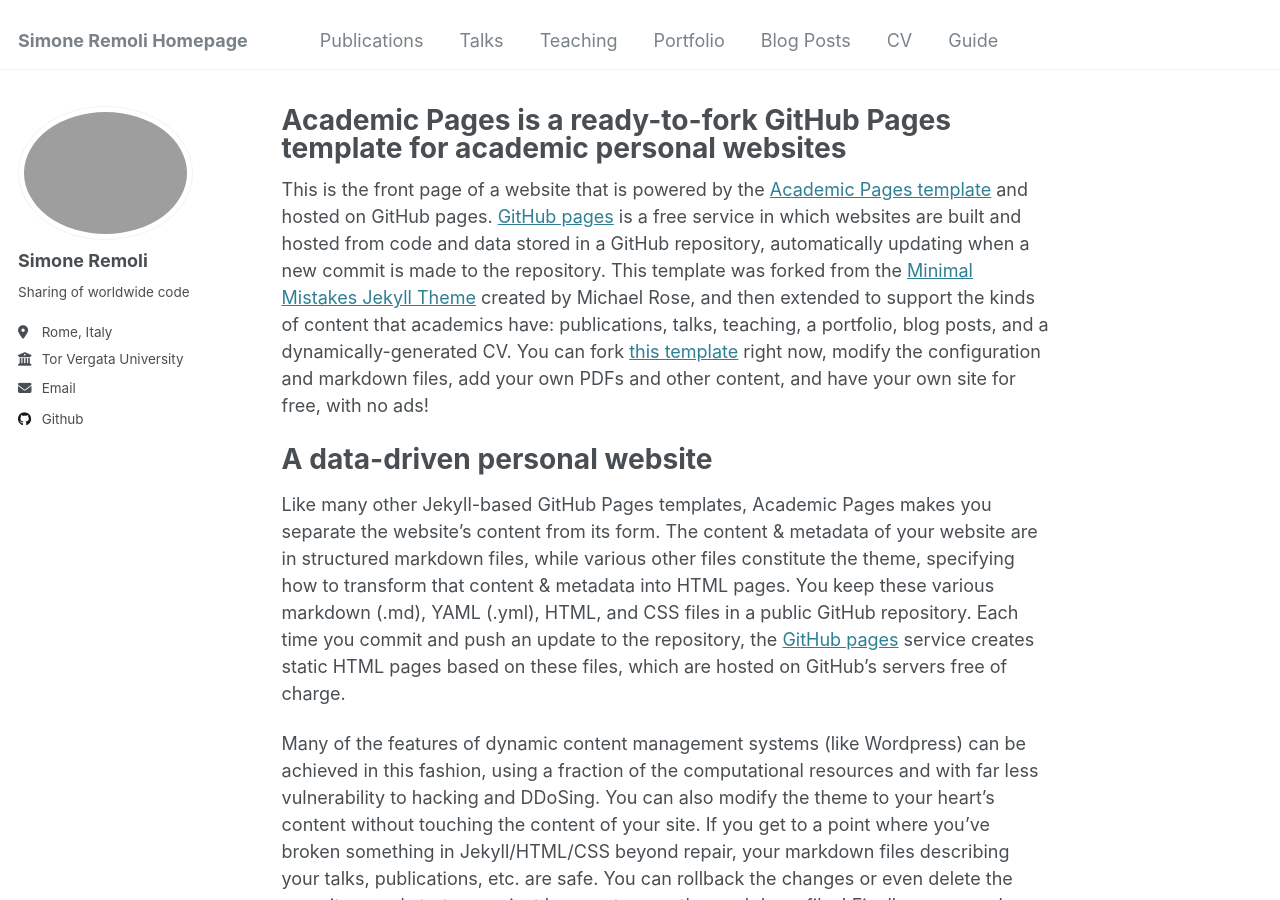
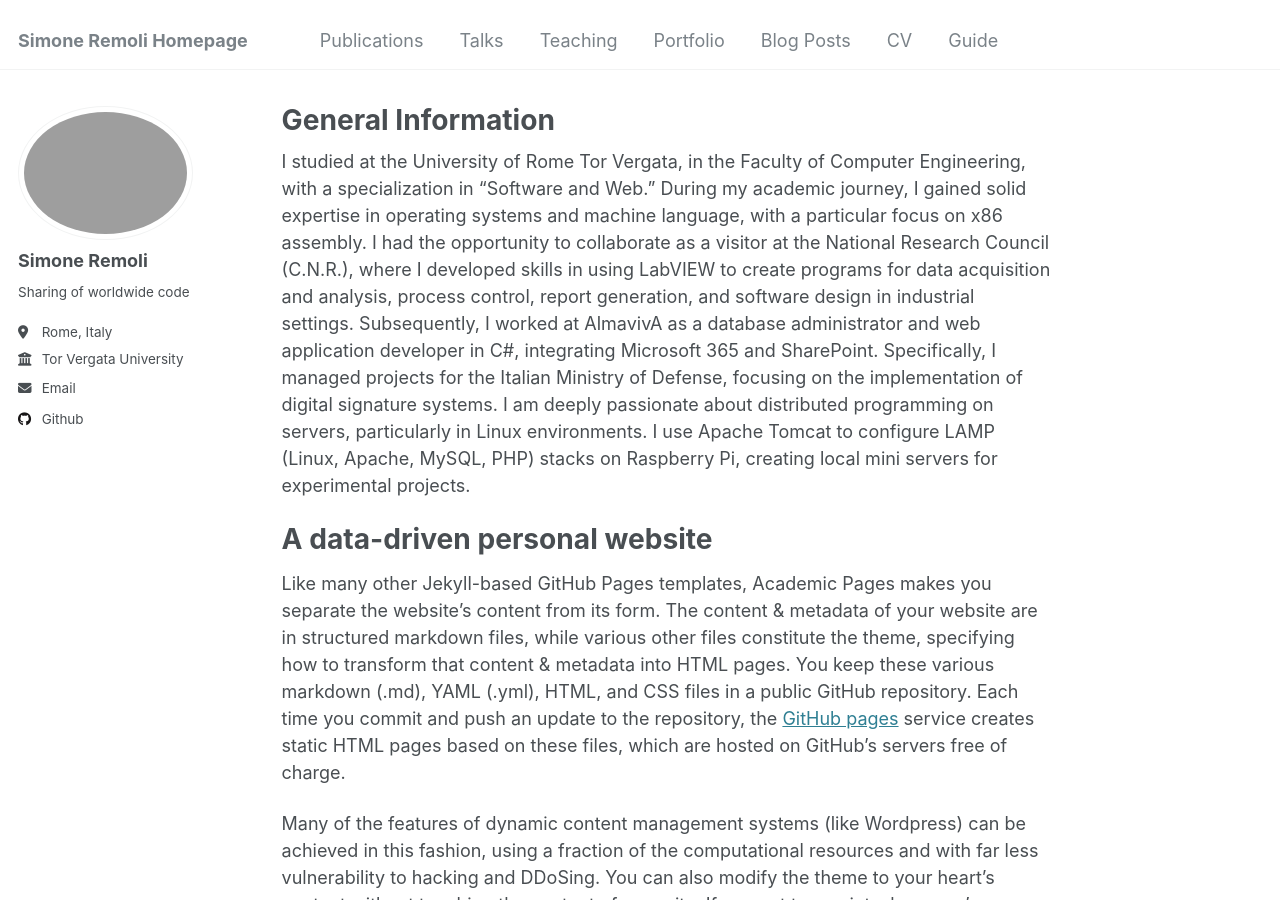
Before and after one commit to SimoneRemoli/SimoneRemoli.github.io, a Jekyll site: the page built from _pages/about.md, in a window 1280 px wide and 900 px high. Built offline with Jekyll 4.4.1, drawn with Linux system fonts in a browser that asks for light colours.

Commit message:
Update about.md

```diff
--- a/_pages/about.md
+++ b/_pages/about.md
@@ -1,13 +1,25 @@
 ---
 permalink: /
-title: "Academic Pages is a ready-to-fork GitHub Pages template for academic personal websites"
+title: "General Information"
 author_profile: true
 redirect_from:
   - /about/
   - /about.html
 ---
 
-This is the front page of a website that is powered by the [Academic Pages template](https://github.com/academicpages/academicpages.github.io) and hosted on GitHub pages. [GitHub pages](https://pages.github.com) is a free service in which websites are built and hosted from code and data stored in a GitHub repository, automatically updating when a new commit is made to the repository. This template was forked from the [Minimal Mistakes Jekyll Theme](https://mmistakes.github.io/minimal-mistakes/) created by Michael Rose, and then extended to support the kinds of content that academics have: publications, talks, teaching, a portfolio, blog posts, and a dynamically-generated CV. You can fork [this template](https://github.com/academicpages/academicpages.github.io) right now, modify the configuration and markdown files, add your own PDFs and other content, and have your own site for free, with no ads!
+I studied at the University of Rome Tor Vergata, in the Faculty of Computer
+Engineering, with a specialization in "Software and Web." During my academic journey, I gained
+solid expertise in operating systems and machine language, with a particular focus on x86
+assembly.
+I had the opportunity to collaborate as a visitor at the National Research Council (C.N.R.), where I
+developed skills in using LabVIEW to create programs for data acquisition and analysis, process
+control, report generation, and software design in industrial settings.
+Subsequently, I worked at AlmavivA as a database administrator and web application developer in
+C#, integrating Microsoft 365 and SharePoint. Specifically, I managed projects for the Italian
+Ministry of Defense, focusing on the implementation of digital signature systems.
+I am deeply passionate about distributed programming on servers, particularly in Linux
+environments. I use Apache Tomcat to configure LAMP (Linux, Apache, MySQL, PHP) stacks on
+Raspberry Pi, creating local mini servers for experimental projects.
 
 A data-driven personal website
 ======
```
